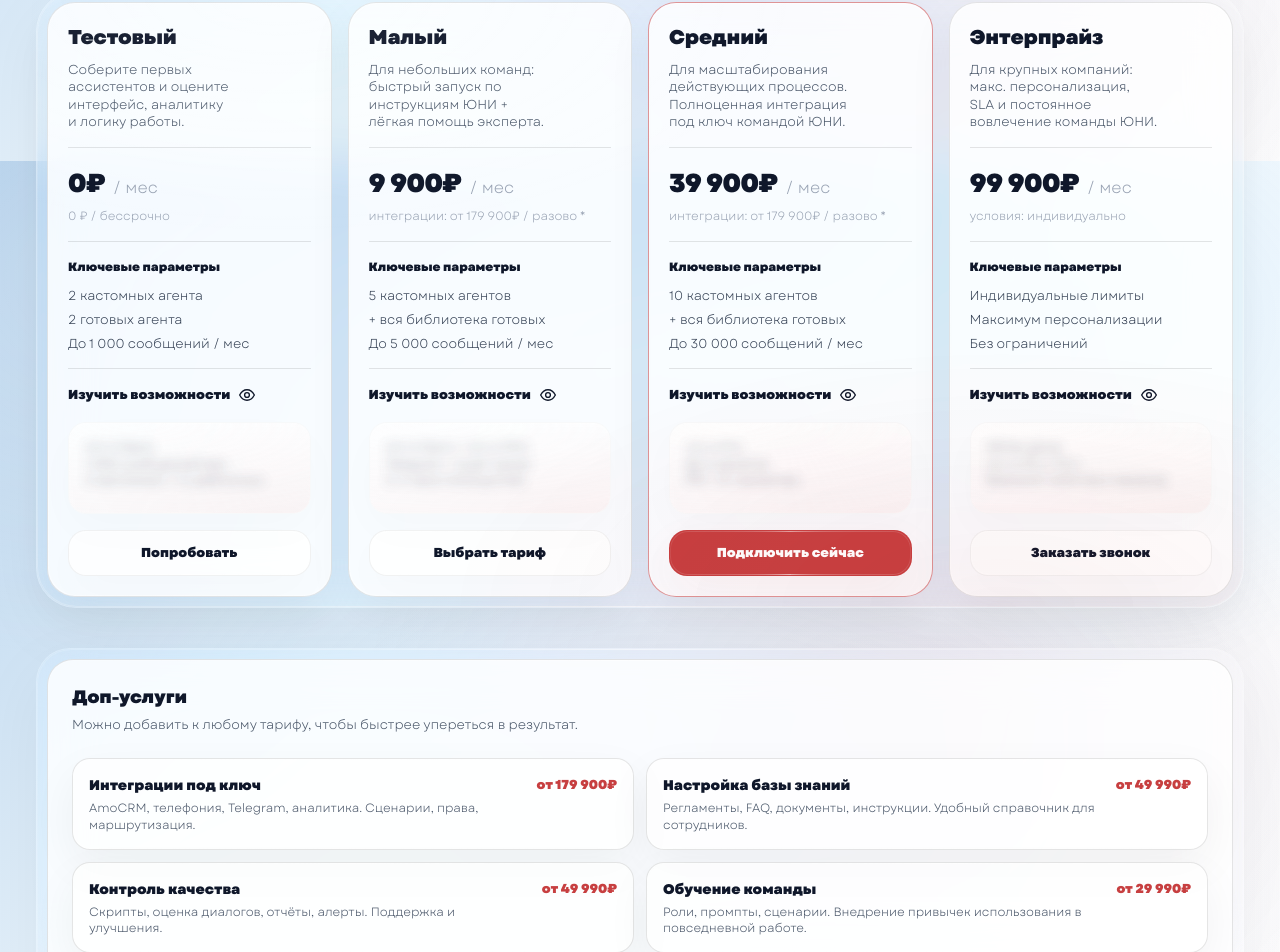
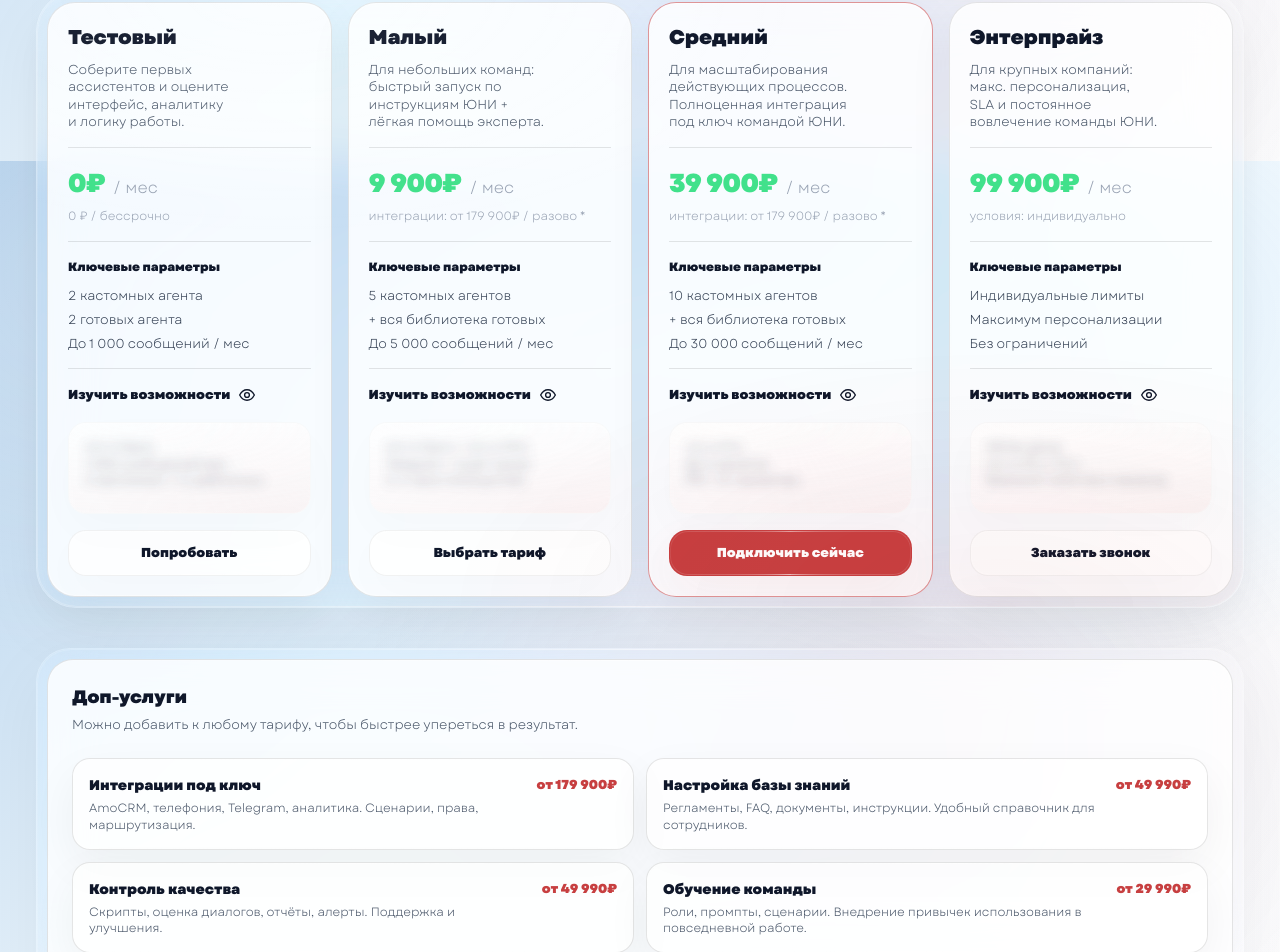
Before and after one commit to uniconsulting/uni.com, a Next.js app: page / in a window 1280 px wide. Shown: the part 4639-5591 px from the top of the page. Built offline with nearby package versions, Linux system fonts and the light colour scheme.

Commit message:
Update Plans.tsx

```diff
--- a/src/components/sections/Plans.tsx
+++ b/src/components/sections/Plans.tsx
@@ -539,7 +539,7 @@ export default function PricingPlansSection() {
 
                       <div className="mt-4">
                         <div className="flex items-end gap-2">
-                          <div className="text-[26px] font-semibold text-[#0f172a] tracking-[-0.02em]">
+                          <div className="text-[26px] font-semibold text-[#41e18b] tracking-[-0.02em]">
                             {priceText}
                           </div>
 
```
